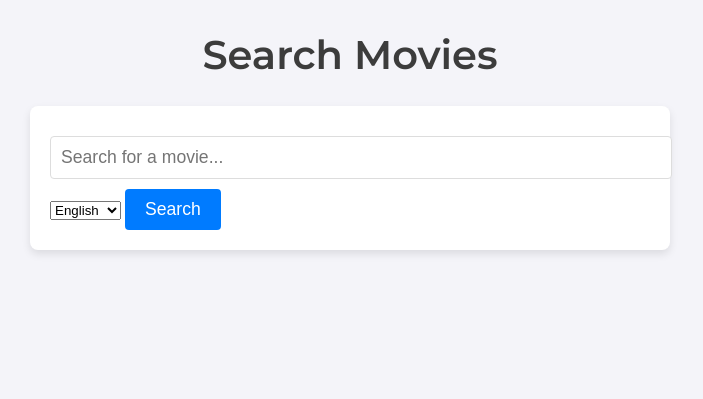
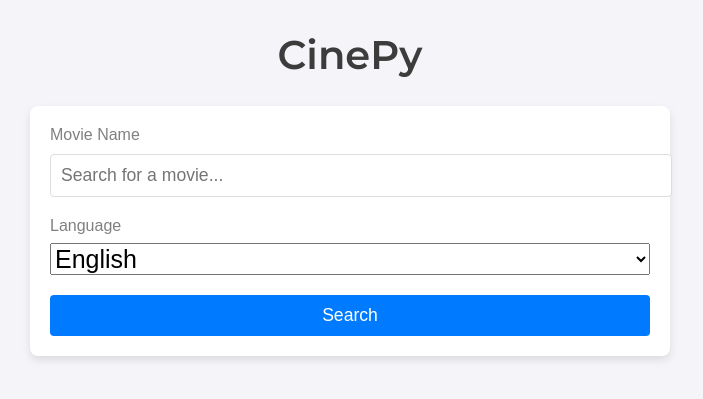
Before and after one commit to cordixx42/movie_py, a Django app: page / in a window 1280 px wide. Shown: the top 399 px of the page, without its empty margins (290-993 px from the left). Run offline with Django 5.2, Linux system fonts and the light colour scheme; parts of the project's set-up code (start-up, migrations or seed data) failed here and were passed over.

```diff
--- a/cinepy/cinepy/settings.py
+++ b/cinepy/cinepy/settings.py
@@ -125,5 +125,5 @@ DEFAULT_AUTO_FIELD = 'django.db.models.BigAutoField'
 
 
 
-MONGO_URI = "mongodb://localhost:27017"  # Replace with your MongoDB URI
-MONGO_DB_NAME = "moviepy"  # Replace with your MongoDB database name
+MONGO_URI = "mongodb://localhost:27017"
+MONGO_DB_NAME = "moviepy"
--- a/cinepy/movierecommendation/db.py
+++ b/cinepy/movierecommendation/db.py
@@ -4,19 +4,19 @@ from django.conf import settings
 client = MongoClient(settings.MONGO_URI)
 db = client[settings.MONGO_DB_NAME]
 
-
+# Searching for movies based on movieName
 def get_movies_by_search(query):
-    # Searching for movies based on movieName
     return db.movies.find({
         "movieName": {"$regex": query, "$options": "i"}  # Case-insensitive search
     })
 
-
+# Searching for movie based on movieId
 def get_single_movie(movieId):
     return db.movies.find_one({
         "movieId": movieId
     })
 
+# Searching for movies based on movieId list
 def get_netflix_movies(tmdbIdList):
     cursor = db.netflixTmdb.find({
         'tmdbId': {'$in': tmdbIdList}
--- a/cinepy/movierecommendation/templates/searchPage.html
+++ b/cinepy/movierecommendation/templates/searchPage.html
@@ -129,16 +129,41 @@
     </style>
 </head>
 <body>
-    <h1>Search Movies</h1>
+    <h1>CinePy</h1>
 
-    <form method="get" action="/">
-        <input type="text" name="query" value="{{ query }}" placeholder="Search for a movie..." />
-        <select id="language" name="language" onchange="saveLanguagePreference()">
+    <form method="get" action="/" style="display: flex; flex-direction: column;">
+        <label for="query" style="font-size: 16px; font-family: 'Cursive', sans-serif; color: grey;">Movie Name</label>
+        <input type="text" name="query" value="{{ query }}" placeholder="Search for a movie..." style="margin-bottom: 20px;"/>
+        <label for="language" style="font-size: 16px; margin-bottom: 8px; font-family: 'Cursive', sans-serif; color: grey;">Language</label>
+        <select id="language" name="language" onchange="saveLanguagePreference()" style="font-size: 25px; margin-bottom: 20px;">
             <option value="en" {% if request.GET.language == 'en' %}selected{% endif %}>English</option>
             <option value="es" {% if request.GET.language == 'es' %}selected{% endif %}>Spanish</option>
+            <option value="hi" {% if request.GET.language == 'hi' %}selected{% endif %}>Hindi</option>
+            <option value="ja" {% if request.GET.language == 'ja' %}selected{% endif %}>Japanese</option>
+            <option value="fr" {% if request.GET.language == 'fr' %}selected{% endif %}>French</option>
+            <option value="id" {% if request.GET.language == 'id' %}selected{% endif %}>Indonesian</option>
+            <option value="te" {% if request.GET.language == 'te' %}selected{% endif %}>Telugu</option>
+            <option value="ta" {% if request.GET.language == 'ta' %}selected{% endif %}>Tamil</option>
+            <option value="tl" {% if request.GET.language == 'tl' %}selected{% endif %}>Tagalog</option>
+            <option value="ar" {% if request.GET.language == 'ar' %}selected{% endif %}>Arabic</option>
+            <option value="pt" {% if request.GET.language == 'pt' %}selected{% endif %}>Portuguese</option>
+            <option value="it" {% if request.GET.language == 'it' %}selected{% endif %}>Italian</option>
+            <option value="de" {% if request.GET.language == 'de' %}selected{% endif %}>German</option>
+            <option value="ko" {% if request.GET.language == 'ko' %}selected{% endif %}>Korean</option>
             <option value="zh" {% if request.GET.language == 'zh' %}selected{% endif %}>Chinese</option>
-            <option value="fr" {% if request.GET.language == 'fr' %}selected{% endif %}>French</option>
+            <option value="pl" {% if request.GET.language == 'pl' %}selected{% endif %}>Polish</option>
+            <option value="tr" {% if request.GET.language == 'tr' %}selected{% endif %}>Turkish</option>
+            <option value="ml" {% if request.GET.language == 'ml' %}selected{% endif %}>Malayalam</option>
+            <option value="th" {% if request.GET.language == 'th' %}selected{% endif %}>Thai</option>
+            <option value="nl" {% if request.GET.language == 'nl' %}selected{% endif %}>Dutch</option>
+            <option value="sv" {% if request.GET.language == 'sv' %}selected{% endif %}>Swedish</option>
+            <option value="ms" {% if request.GET.language == 'ms' %}selected{% endif %}>Malay</option>
+            <option value="cn" {% if request.GET.language == 'cn' %}selected{% endif %}>Chinese (Simplified)</option>
+            <option value="no" {% if request.GET.language == 'no' %}selected{% endif %}>Norwegian</option>
+            <option value="vi" {% if request.GET.language == 'vi' %}selected{% endif %}>Vietnamese</option>
+            <option value="da" {% if request.GET.language == 'da' %}selected{% endif %}>Danish</option>
         </select>
+
         <button type="submit">Search</button>
     </form>
 
--- a/cinepy/movierecommendation/views.py
+++ b/cinepy/movierecommendation/views.py
@@ -4,6 +4,36 @@ from .db import get_movies_by_search, get_single_movie, get_netflix_movies
 from .tmdb_search import TMDB_Metadata
 from django.http import HttpResponse
 from .likeXbutY import likeXbutY
+
+
+LANGUAGES_TOP_25 = {
+    'en': 'English',
+    'es': 'Spanish',
+    'hi': 'Hindi',
+    'ja': 'Japanese',
+    'fr': 'French',
+    'id': 'Indonesian',
+    'te': 'Telugu',
+    'ta': 'Tamil',
+    'tl': 'Tagalog',
+    'ar': 'Arabic',
+    'pt': 'Portuguese',
+    'it': 'Italian',
+    'de': 'German',
+    'ko': 'Korean',
+    'zh': 'Chinese',
+    'pl': 'Polish',
+    'tr': 'Turkish',
+    'ml': 'Malayalam',
+    'th': 'Thai',
+    'nl': 'Dutch',
+    'sv': 'Swedish',
+    'ms': 'Malay',
+    'cn': 'Chinese (Simplified)',
+    'no': 'Norwegian',
+    'vi': 'Vietnamese',
+    'da': 'Danish',
+}
 
 
 def home(request):
@@ -21,4 +51,4 @@ def movie_detail(request, movieId):
 
     matchedMovies = get_netflix_movies(matchedMovieIds)
 
-    return render(request, 'movieDetail.html', {'movie': movie, 'matchedFilms': matchedMovieIds, 'matchedMovies': matchedMovies})
+    return render(request, 'movieDetail.html', {'movie': movie, 'matchedMovies': matchedMovies, 'language': LANGUAGES_TOP_25.get(selected_language)})
```
Also changed, not shown: cinepy/movierecommendation/templates/movieDetail.html (+50 -3 lines), data_collection/load_movielens_mongodb.py (+6 -7 lines), data_collection/load_netflix_tmdb_mongodb.py (+9 -22 lines).
